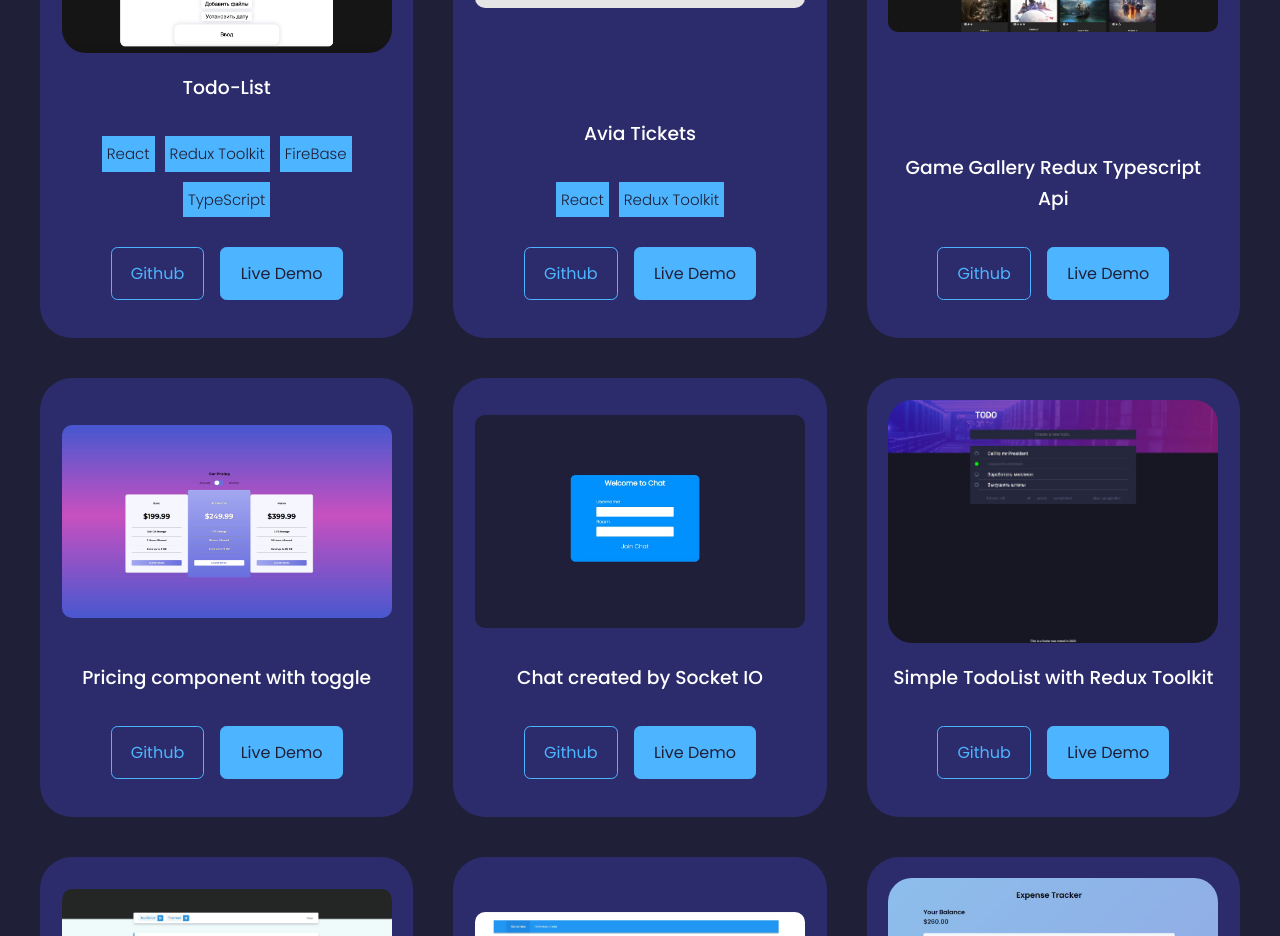
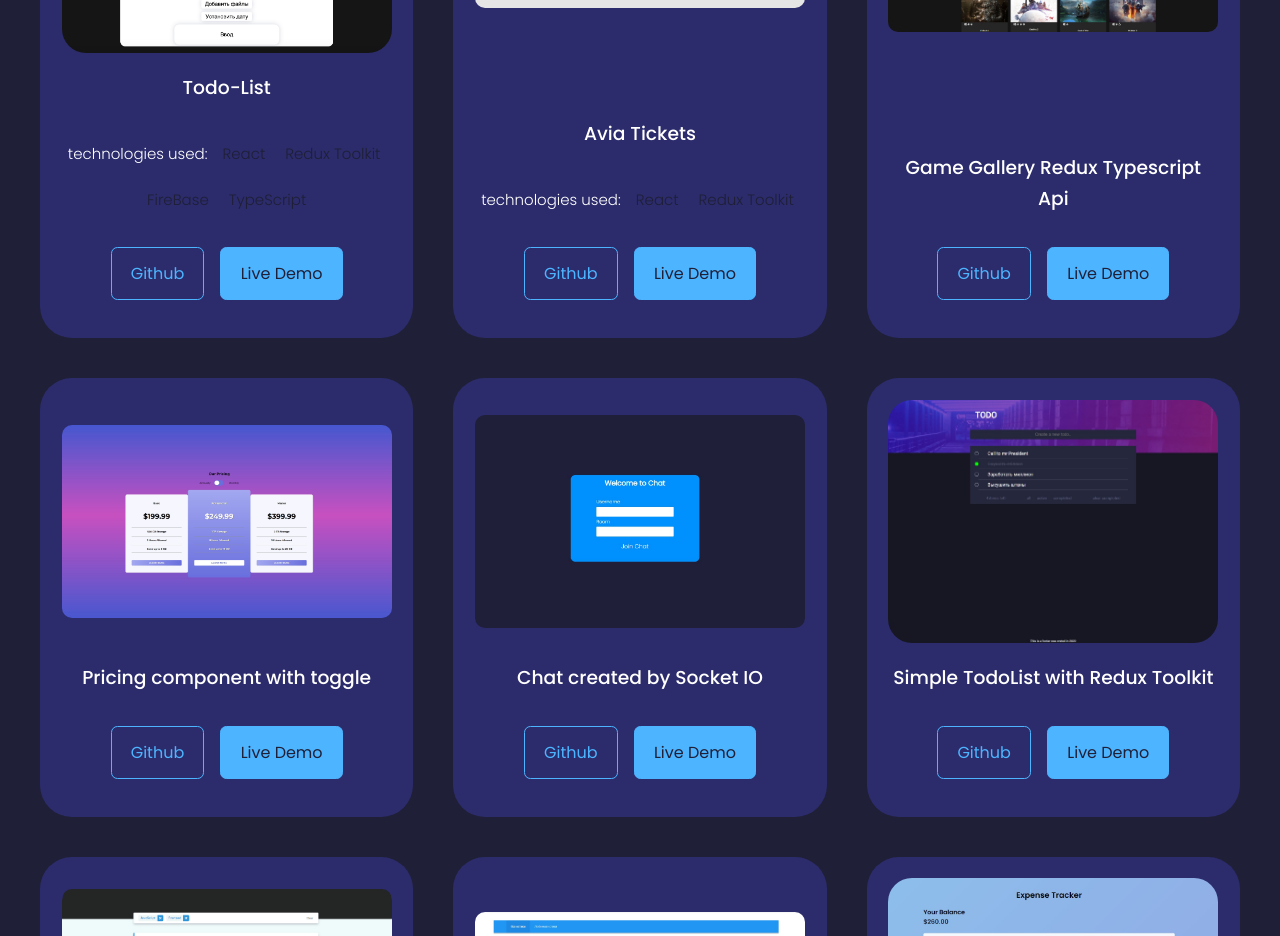
Before and after one commit to kykp/my-portfolio-web, a React (Create React App) app: page / in a window 1280 px wide. Shown: the part 2120-3056 px from the top of the page. Built offline with nearby package versions, Linux system fonts and the light colour scheme.

Commit message:
check new position

```diff
--- a/src/components/portfolio/Portfolio.jsx
+++ b/src/components/portfolio/Portfolio.jsx
@@ -173,6 +173,7 @@ const Portfolio = ({ updateData, onClick }) => {
                 <h3>{title}</h3>
                 {technology && (
                   <div className="portfolio__item_techology">
+                    <span>technologies used:</span>
                     {technology?.map((el) => (
                       <span className="portfolio__techonlogy-item">{el}</span>
                     ))}
--- a/src/components/portfolio/portfolio.css
+++ b/src/components/portfolio/portfolio.css
@@ -53,7 +53,6 @@
 }
 .portfolio__techonlogy-item{
     width: fit-content;
-    background: var(--color-primary);
     padding: 5px 5px;
     color: var(--color-bg);
     top: 0;
```
